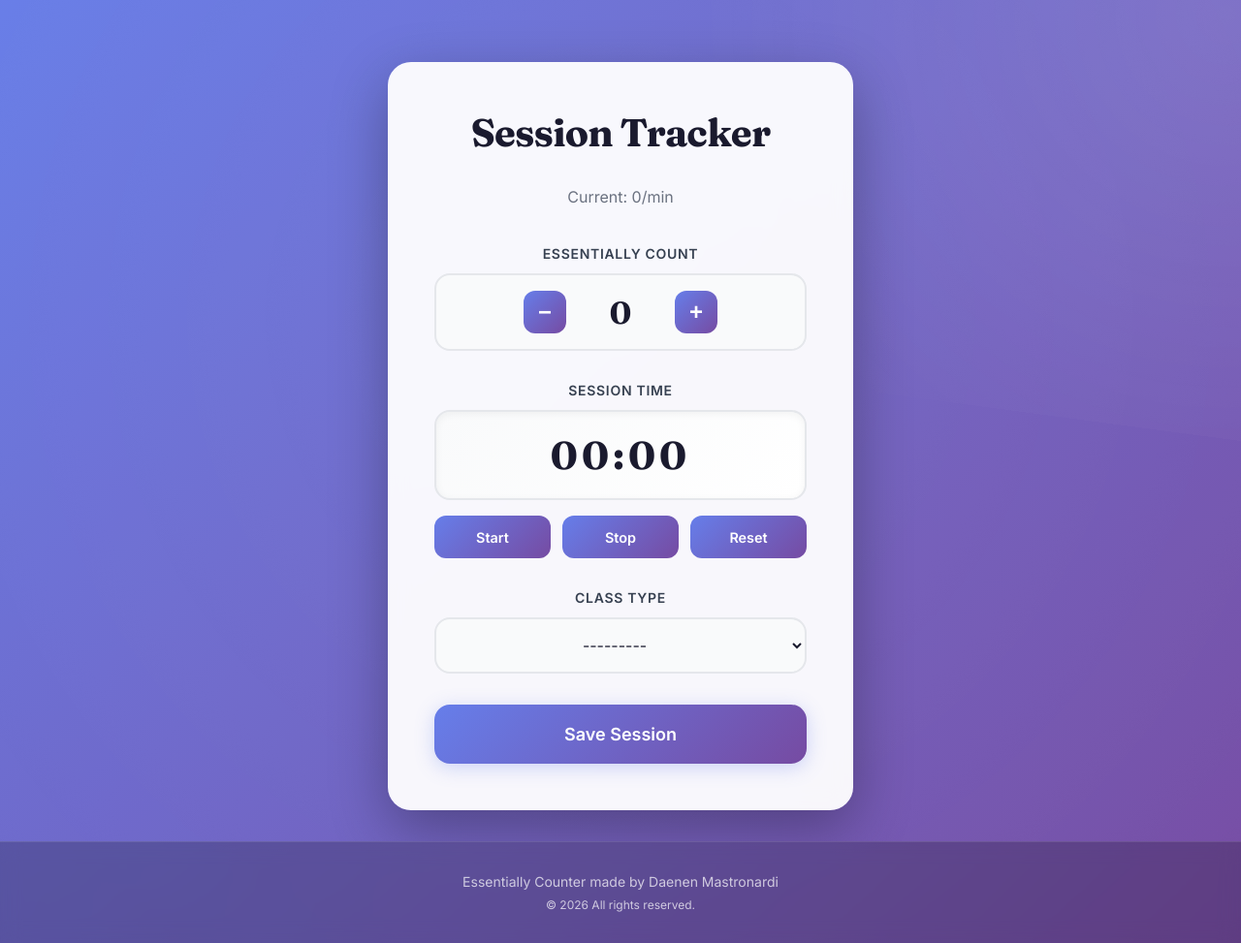
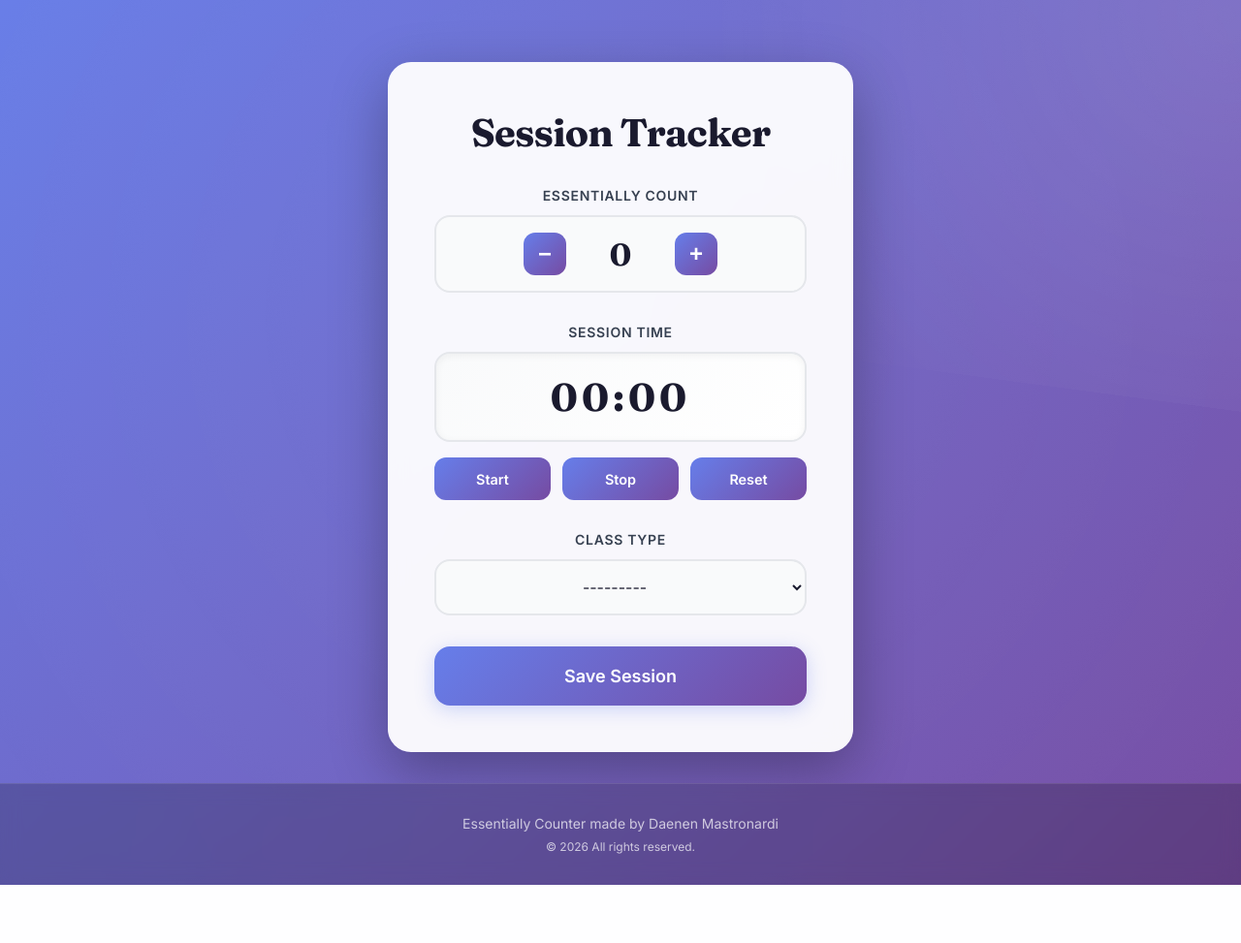
Before and after one commit to DaenenM/Essentially_App, a Django app: page / in a window 1280 px wide. Shown: the part 73-1046 px from the top of the page at 97% size. After the commit the page ends 986 px from the top, so only its background shows below. Run offline with Django 5.2, Linux system fonts and the light colour scheme.

Commit message:
Removed Live count/avg

```diff
--- a/Essentially/essentially_app/templates/essentially_app/home.html
+++ b/Essentially/essentially_app/templates/essentially_app/home.html
@@ -12,7 +12,6 @@
         {% csrf_token %}
 
         <h1 class="form-title">Session Tracker</h1>
-        <p class="form-subtitle" id="current-avg">Current: 0/min</p>
 
         <!-- Counter -->
         <div class="form-group">
```
